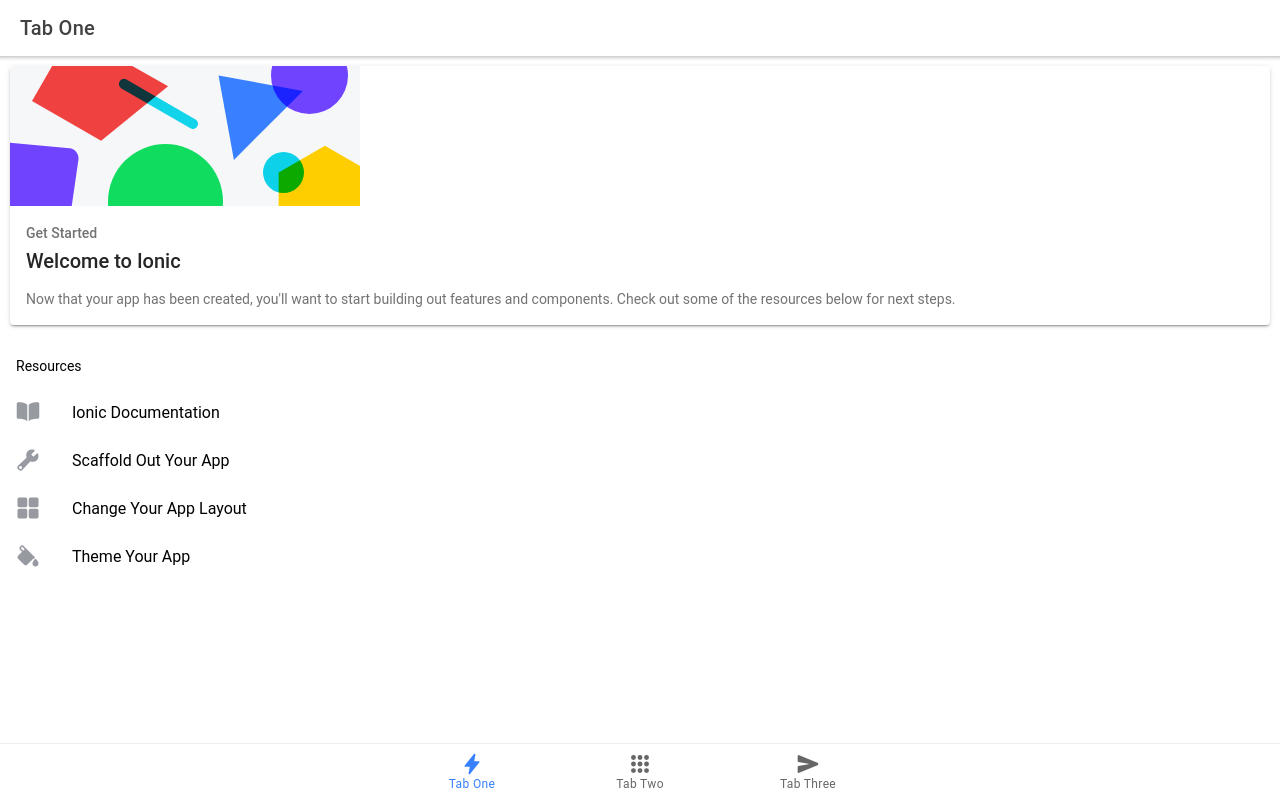
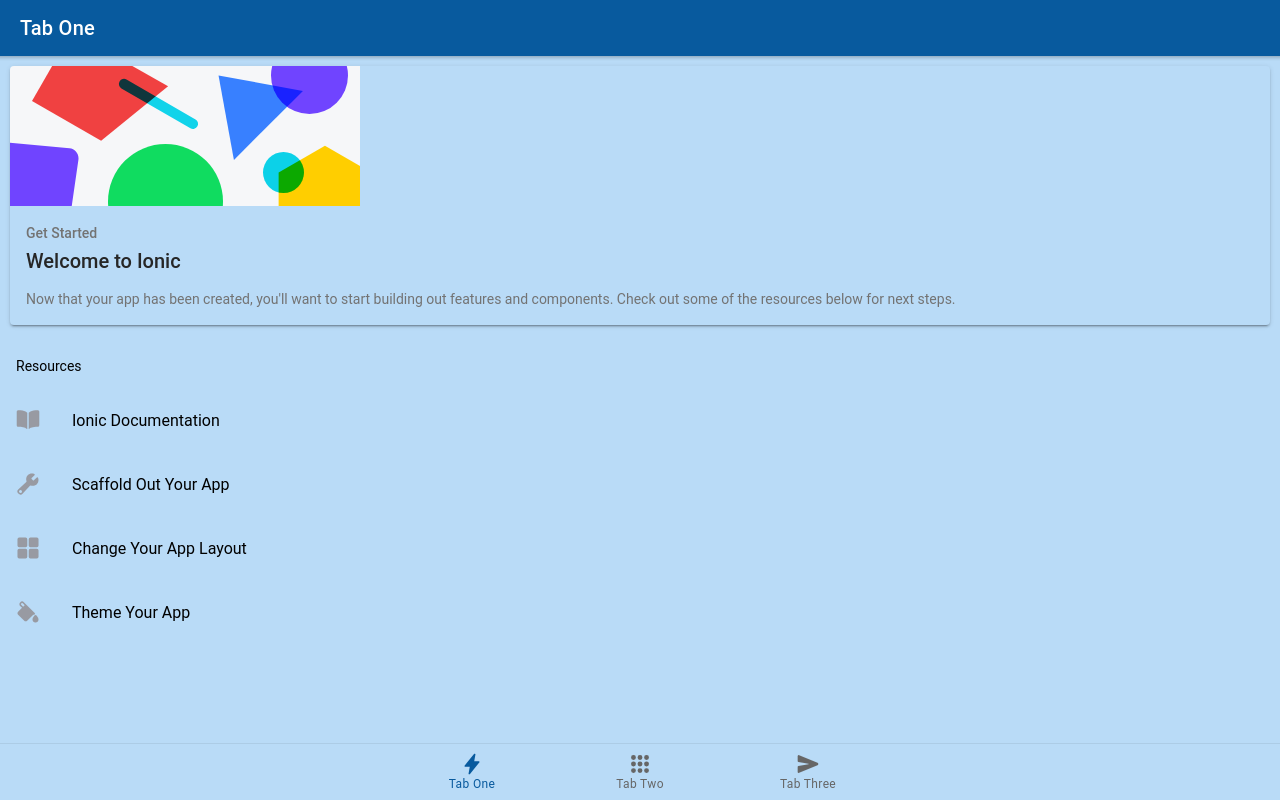
Before and after one commit to ionic-team/ionic-weather-react-starter, a React (Create React App) app: page /current-weather in a window 1280 px wide. Built offline with nearby package versions, Linux system fonts and the light colour scheme; the HTML template or start-up script is replaced by a standard one.

Commit message:
style the application

```diff
--- a/src/App.tsx
+++ b/src/App.tsx
@@ -26,6 +26,7 @@
 
 /* Theme variables */
 import './theme/variables.css';
+import './theme/styles.css';
 
 const App: React.FC = () => (
   <IonApp>
--- /dev/null
+++ b/src/theme/styles.css
@@ -0,0 +1,17 @@
+.primary-value {
+  font-size: 36px;
+}
+
+.secondary-value {
+  font-size: 24px;
+}
+
+ion-item {
+  --inner-padding-top: 12px;
+  --inner-padding-bottom: 12px;
+}
+
+ion-toolbar {
+  --background: var(--ion-color-primary);
+  --color: var(--ion-color-primary-contrast);
+}
--- a/src/theme/variables.css
+++ b/src/theme/variables.css
@@ -3,21 +3,23 @@
 
 /** Ionic CSS Variables **/
 :root {
+  --ion-background-color: #b9dbf7;
+
   /** primary **/
-  --ion-color-primary: #3880ff;
-  --ion-color-primary-rgb: 56, 128, 255;
+  --ion-color-primary: #085a9e;
+  --ion-color-primary-rgb: 8, 90, 158;
   --ion-color-primary-contrast: #ffffff;
   --ion-color-primary-contrast-rgb: 255, 255, 255;
-  --ion-color-primary-shade: #3171e0;
-  --ion-color-primary-tint: #4c8dff;
+  --ion-color-primary-shade: #074f8b;
+  --ion-color-primary-tint: #216ba8;
 
   /** secondary **/
-  --ion-color-secondary: #0cd1e8;
-  --ion-color-secondary-rgb: 12, 209, 232;
-  --ion-color-secondary-contrast: #ffffff;
-  --ion-color-secondary-contrast-rgb: 255, 255, 255;
-  --ion-color-secondary-shade: #0bb8cc;
-  --ion-color-secondary-tint: #24d6ea;
+  --ion-color-secondary: #f4a942;
+  --ion-color-secondary-rgb: 244, 169, 66;
+  --ion-color-secondary-contrast: #000000;
+  --ion-color-secondary-contrast-rgb: 0, 0, 0;
+  --ion-color-secondary-shade: #d7953a;
+  --ion-color-secondary-tint: #f5b255;
 
   /** tertiary **/
   --ion-color-tertiary: #7044ff;
```
